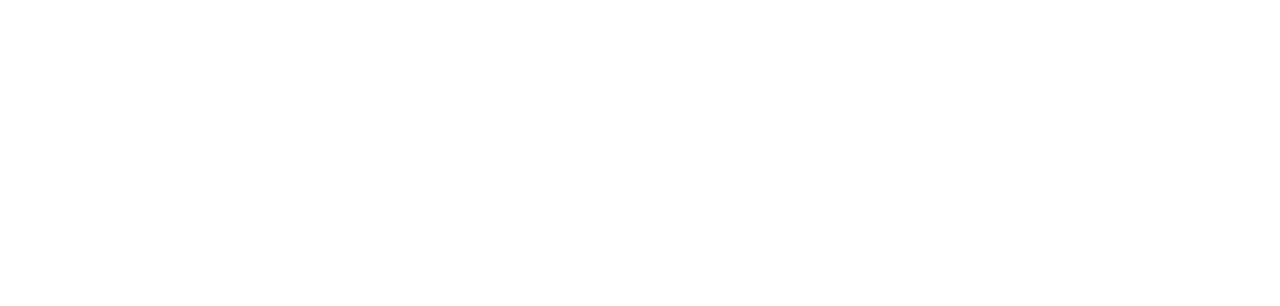
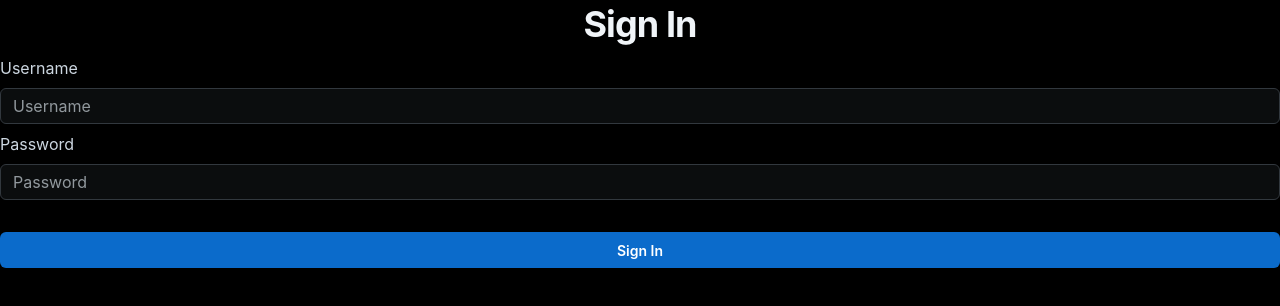
Before and after one commit to GirlSocial/girlsocial-chat-server, a Next.js app: page /auth/sign_in in a window 1280 px wide. Shown: the top 306 px of the page. Built offline with nearby package versions, Linux system fonts and the light colour scheme.

Commit message:
argon 2, login implemented

```diff
--- a/compose.dev.yaml
+++ b/compose.dev.yaml
@@ -24,6 +24,8 @@
       target: dev
     ports:
       - "8082:3000"
+    environment:
+      - MONGODB_URI=mongodb://mldchan:changemeinprod@mongodb:27017/
     develop:
       watch:
         - path: src
--- a/src/pages/auth/sign_in.tsx
+++ b/src/pages/auth/sign_in.tsx
@@ -1,8 +1,54 @@
+
+import Main from "@/components/frontend/Main";
+import {Button, Input, Snackbar, Stack, Typography} from "@mui/joy";
+import Metadata from "@/components/frontend/Metadata";
+import {useState} from "react";
 
 export default function () {
-    return (
-        <>
-        {/*TODO: Sign in page*/}
-        </>
-    )
+    const [username, setUsername] = useState("");
+    const [password, setPassword] = useState("");
+    const [error, setError] = useState("");
+
+    const signIn = () => {
+        setError("");
+
+        fetch('/api/auth/sign_in', {
+            method: "POST",
+            headers: {
+                'Content-Type': 'application/json',
+            },
+            body: JSON.stringify({
+                username: username,
+                password: password
+            })
+        }).then(x => {
+            if (!x.ok) {
+                x.json().then(y => {
+                    setError(`Error: ${x.statusText}: ${y.error}`);
+                }).catch(y => {
+                    setError(`Error: ${x.statusText}: ${y}`);
+                })
+            }
+        }).catch(x => {
+            setError(`Error: ${x}`);
+        })
+    }
+
+    return (<Main>
+        <Metadata title={'Sign In'} description={'Sign in to GirlSocial'}/>
+        <Stack spacing={1}>
+            <Typography level={'h1'} textAlign={'center'}>Sign In</Typography>
+
+            <Typography>Username</Typography>
+            <Input type={'text'} placeholder={'Username'} value={username} onChange={x => setUsername(x.currentTarget.value)}></Input>
+            <Typography>Password</Typography>
+            <Input type={'password'} placeholder={'Password'} onChange={x => setPassword(x.currentTarget.value)}
+                   value={password}></Input>
+            <br/>
+            <Button variant={'solid'} onClick={signIn}>Sign In</Button>
+
+            <Snackbar open={error !== ''} variant={'solid'} color={'danger'} autoHideDuration={1000}
+                      endDecorator={<Button variant={'plain'} color={'danger'} onClick={() => setError('')}>Hide</Button>}>{error}</Snackbar>
+        </Stack>
+    </Main>)
 }
```
Also changed, not shown: src/components/backend/password.ts (+9 -0 lines), src/components/backend/users.ts (+31 -3 lines), src/pages/index.tsx (+19 -0 lines).
